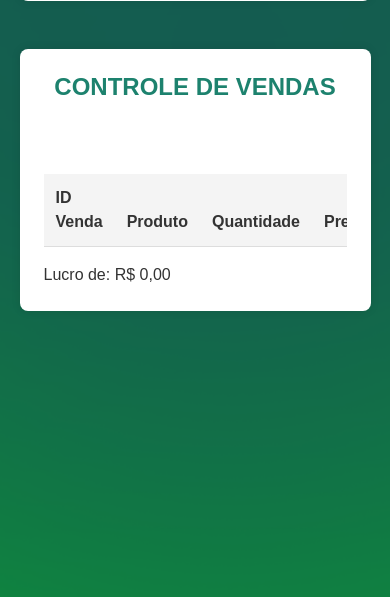
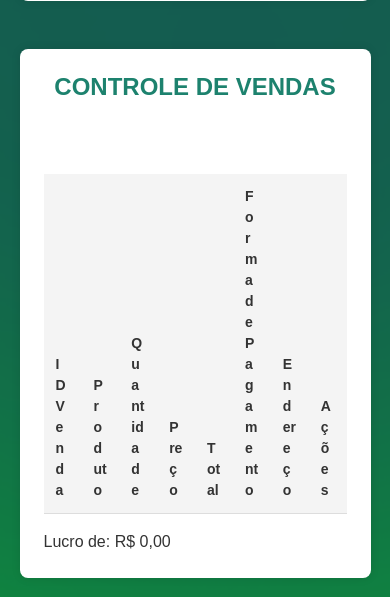
Before and after one commit to batatinhachips/AlcaGas, a PHP site: page /visao/estoque.php in a window 390 px wide. Shown: the part 247-844 px from the top of the page. Run offline with PHP 8.4, Linux system fonts and the light colour scheme; data that the repository does not hold is empty; some libraries are stand-ins or nearby versions.

Commit message:
Add files via upload

```diff
--- a/recursos/css/estoque.css
+++ b/recursos/css/estoque.css
@@ -98,12 +98,20 @@ h2 {
     width: 100%;
     margin-top: 2rem;
     border-collapse: collapse;
+    table-layout: fixed; /* Adicionando para evitar quebra de layout */
+}
+
+/* Responsividade para a tabela */
+.table-responsive {
+    overflow-x: auto;
+    -webkit-overflow-scrolling: touch;
 }
 
 .table th, .table td {
     padding: 0.75rem;
     text-align: left;
     border-bottom: 1px solid #ddd;
+    word-wrap: break-word; /* Quebra a palavra se necessário */
 }
 
 .table th {
@@ -118,6 +126,9 @@ h2 {
         max-width: 90%;
         padding: 1.5rem;
     }
+    .table th, .table td {
+        font-size: 0.875rem; /* Reduz o tamanho da fonte em telas menores */
+    }
 }
 
 @media (max-width: 480px) {
```
